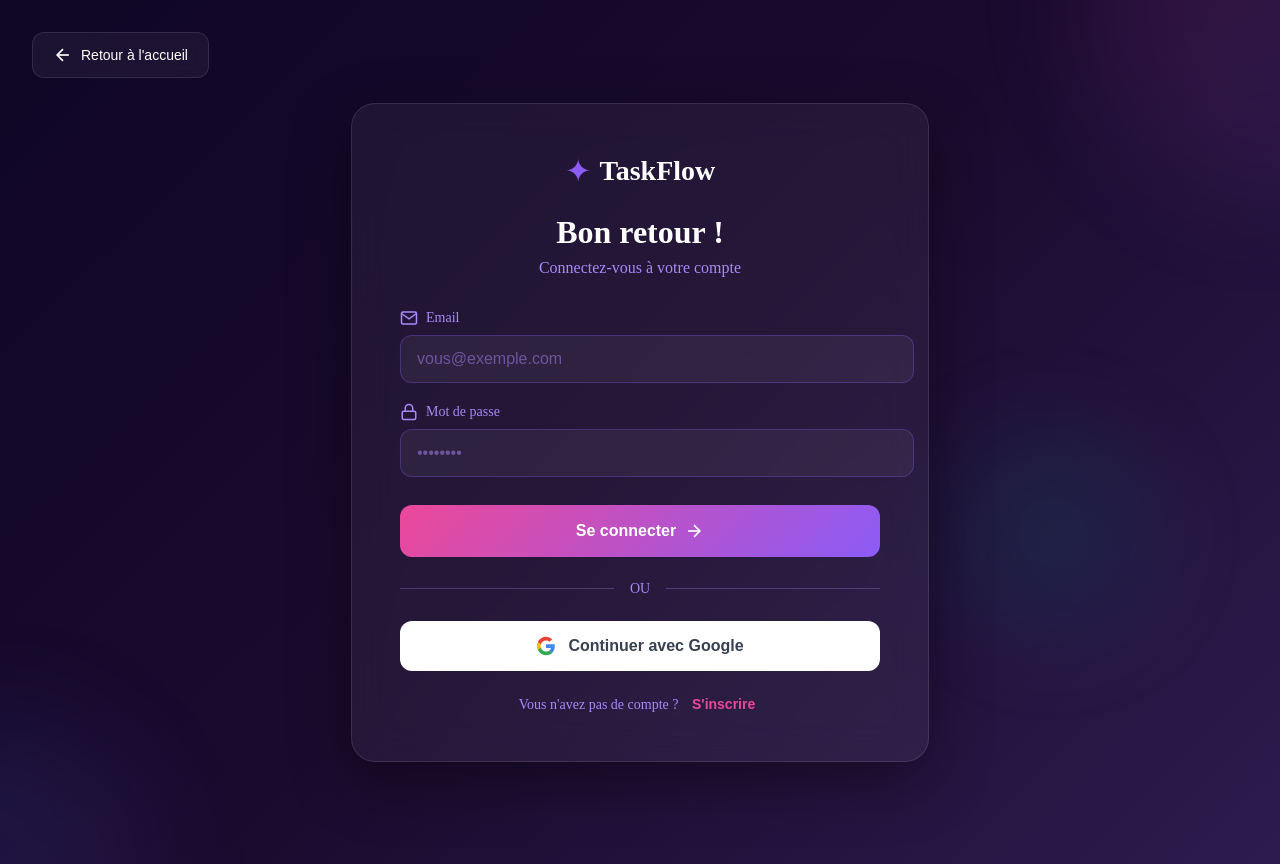
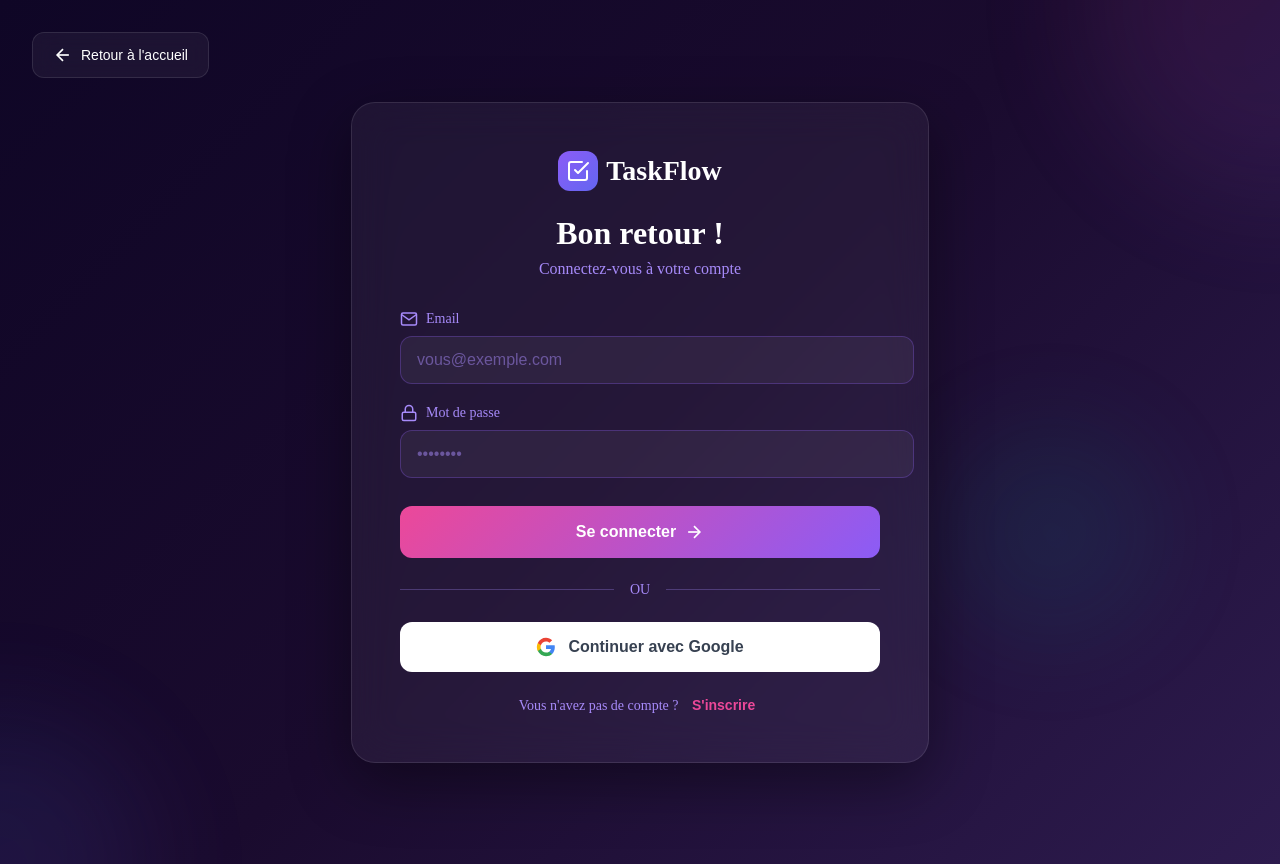
Before and after one commit to touria-chi/TaskFlow-project, a Vue app in the folder kanban-app/: page /auth in a window 1280 px wide. Built offline with nearby package versions, Linux system fonts and the light colour scheme; no server answers.

Commit message:
ajout favicon et logo

```diff
--- a/kanban-app/src/components/AppNavbar.vue
+++ b/kanban-app/src/components/AppNavbar.vue
@@ -10,19 +10,6 @@
           </svg>
         </div>
         <span class="app-name">TaskFlow</span>
-      </div>
-
-      <!-- Barre de recherche -->
-      <div class="search-bar">
-        <svg xmlns="http://www.w3.org/2000/svg" width="18" height="18" viewBox="0 0 24 24" fill="none" stroke="currentColor" stroke-width="2" stroke-linecap="round" stroke-linejoin="round" class="search-icon">
-          <circle cx="11" cy="11" r="8"></circle>
-          <path d="m21 21-4.35-4.35"></path>
-        </svg>
-        <input
-          type="text"
-          placeholder="Rechercher un projet ou une tâche..."
-          v-model="searchQuery"
-        />
       </div>
 
       <!-- Section utilisateur -->
@@ -63,7 +50,6 @@
 const authStore = useAuthStore()
 const router = useRouter()
 
-const searchQuery = ref('')
 const dropdownOpen = ref(false)
 const userMenuRef = ref(null)
 
--- a/kanban-app/src/components/TaskCard.vue
+++ b/kanban-app/src/components/TaskCard.vue
@@ -157,7 +157,7 @@
   margin: 0;
   min-height: 42px;
   display: -webkit-box;
-  -webkit-line-clamp: 3;
+  /* -webkit-line-clamp: 3; */
   -webkit-box-orient: vertical;
   overflow: hidden;
 }
--- a/kanban-app/src/views/AuthView.vue
+++ b/kanban-app/src/views/AuthView.vue
@@ -9,7 +9,12 @@
       <!-- Logo & Header -->
       <div class="auth-header">
         <div class="logo">
-          <span class="logo-icon">✦</span>
+          <div class="logosvg">
+            <svg xmlns="http://www.w3.org/2000/svg" width="24" height="24" viewBox="0 0 24 24" fill="none" stroke="currentColor" stroke-width="2" stroke-linecap="round" stroke-linejoin="round">
+              <path d="M9 11l3 3L22 4"></path>
+              <path d="M21 12v7a2 2 0 0 1-2 2H5a2 2 0 0 1-2-2V5a2 2 0 0 1 2-2h11"></path>
+            </svg>
+          </div>
           <span class="logo-text">TaskFlow</span>
         </div>
         <h1 class="auth-title">
@@ -206,6 +211,18 @@
 </script>
 
 <style scoped>
+
+.logosvg {
+  width: 40px;
+  height: 40px;
+  background: linear-gradient(135deg, #8b5cf6 0%, #6366f1 100%);
+  border-radius: 12px;
+  display: flex;
+  align-items: center;
+  justify-content: center;
+  color: white;
+}
+
 .auth-container {
   min-height: 100vh;
   background: linear-gradient(135deg, #0f0626 0%, #1a0b2e 50%, #2d1b4e 100%);
```
Also changed, not shown: kanban-app/index.html (+2 -2 lines).
